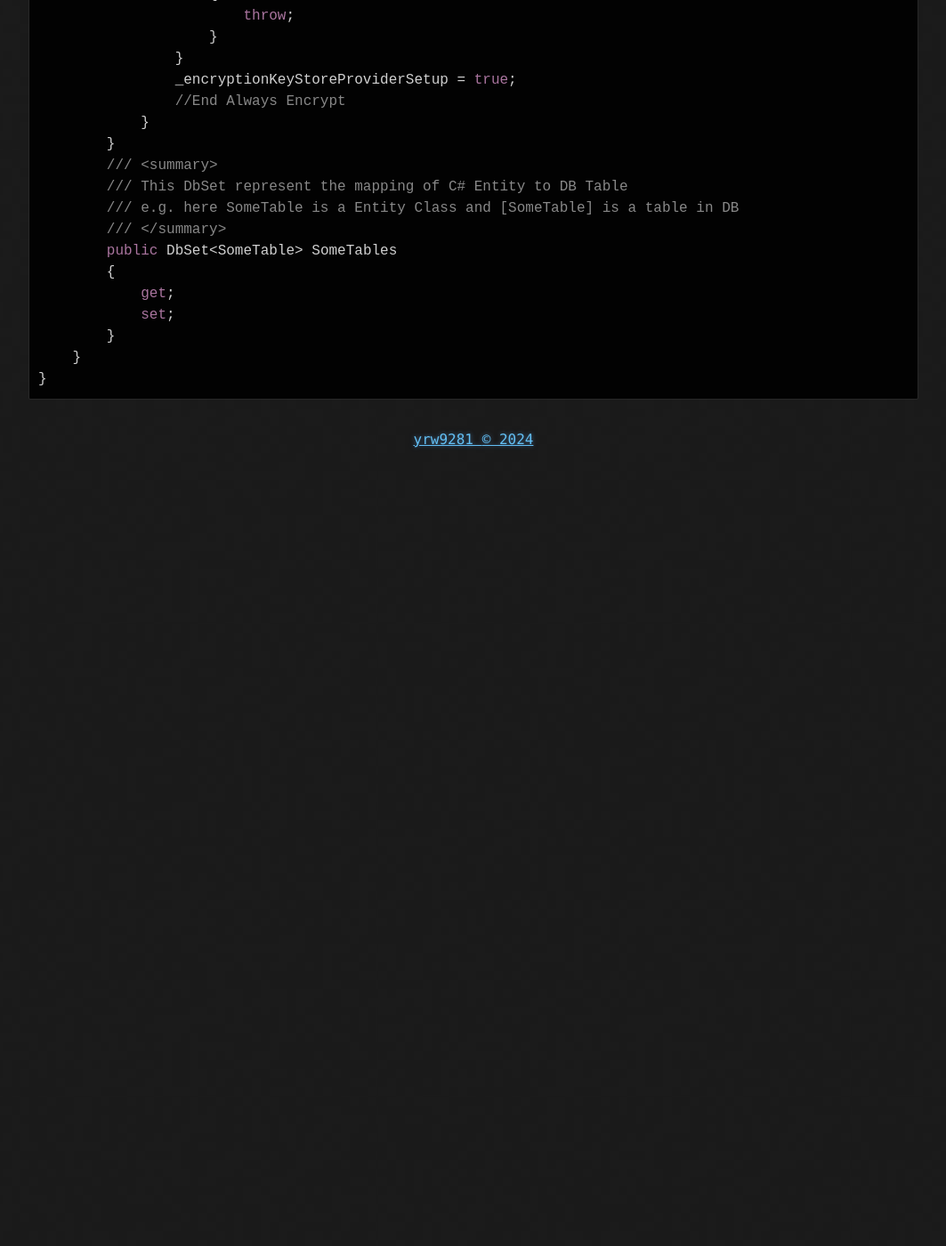
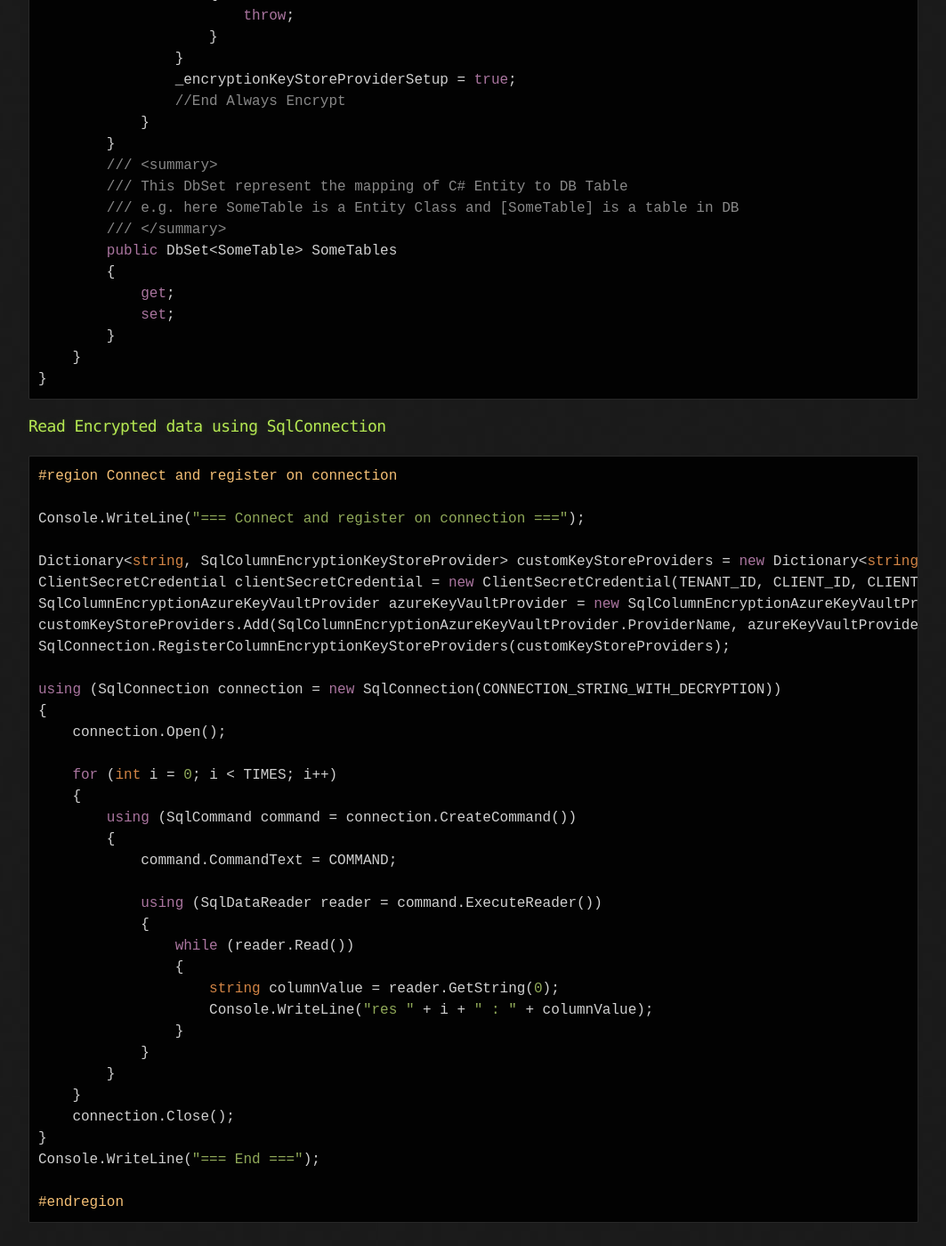
Before and after one commit to yrw9281/yrw9281.github.io, a Jekyll site: the page built from _posts/2023-05-24-MSSQL-Always-Encrypted.md, in a window 1280 px wide and 1400 px high, scrolled down 3556 px. Shown: the whole window at 89% size, without its empty margins (108-1171 px from the left). Built offline with Jekyll 4.4.1, drawn with Linux system fonts in a browser that asks for light colours; before the commit the page ends 4075 px from its top, so only the background shows below that; some of the changed text lies outside the part shown.

Commit message:
revise md sql server always encrypted

````diff
--- a/_posts/2023-05-24-MSSQL-Always-Encrypted.md
+++ b/_posts/2023-05-24-MSSQL-Always-Encrypted.md
@@ -154,3 +155,43 @@ namespace TypedRepository
     }
 }
 ```
+
+### Read Encrypted data using SqlConnection
+
+``` cs
+#region Connect and register on connection
+
+Console.WriteLine("=== Connect and register on connection ===");
+
+Dictionary<string, SqlColumnEncryptionKeyStoreProvider> customKeyStoreProviders = new Dictionary<string, SqlColumnEncryptionKeyStoreProvider>();
+ClientSecretCredential clientSecretCredential = new ClientSecretCredential(TENANT_ID, CLIENT_ID, CLIENT_SECTET);
+SqlColumnEncryptionAzureKeyVaultProvider azureKeyVaultProvider = new SqlColumnEncryptionAzureKeyVaultProvider(clientSecretCredential);
+customKeyStoreProviders.Add(SqlColumnEncryptionAzureKeyVaultProvider.ProviderName, azureKeyVaultProvider);
+SqlConnection.RegisterColumnEncryptionKeyStoreProviders(customKeyStoreProviders);
+
+using (SqlConnection connection = new SqlConnection(CONNECTION_STRING_WITH_DECRYPTION))
+{
+    connection.Open();
+
+    for (int i = 0; i < TIMES; i++)
+    {
+        using (SqlCommand command = connection.CreateCommand())
+        {
+            command.CommandText = COMMAND;
+
+            using (SqlDataReader reader = command.ExecuteReader())
+            {
+                while (reader.Read())
+                {
+                    string columnValue = reader.GetString(0);
+                    Console.WriteLine("res " + i + " : " + columnValue);
+                }
+            }
+        }
+    }
+    connection.Close();
+}
+Console.WriteLine("=== End ===");
+
+#endregion
+```
````
Also changed, not shown: other parts of _posts/2023-05-24-MSSQL-Always-Encrypted.md (+2 -1 lines).
